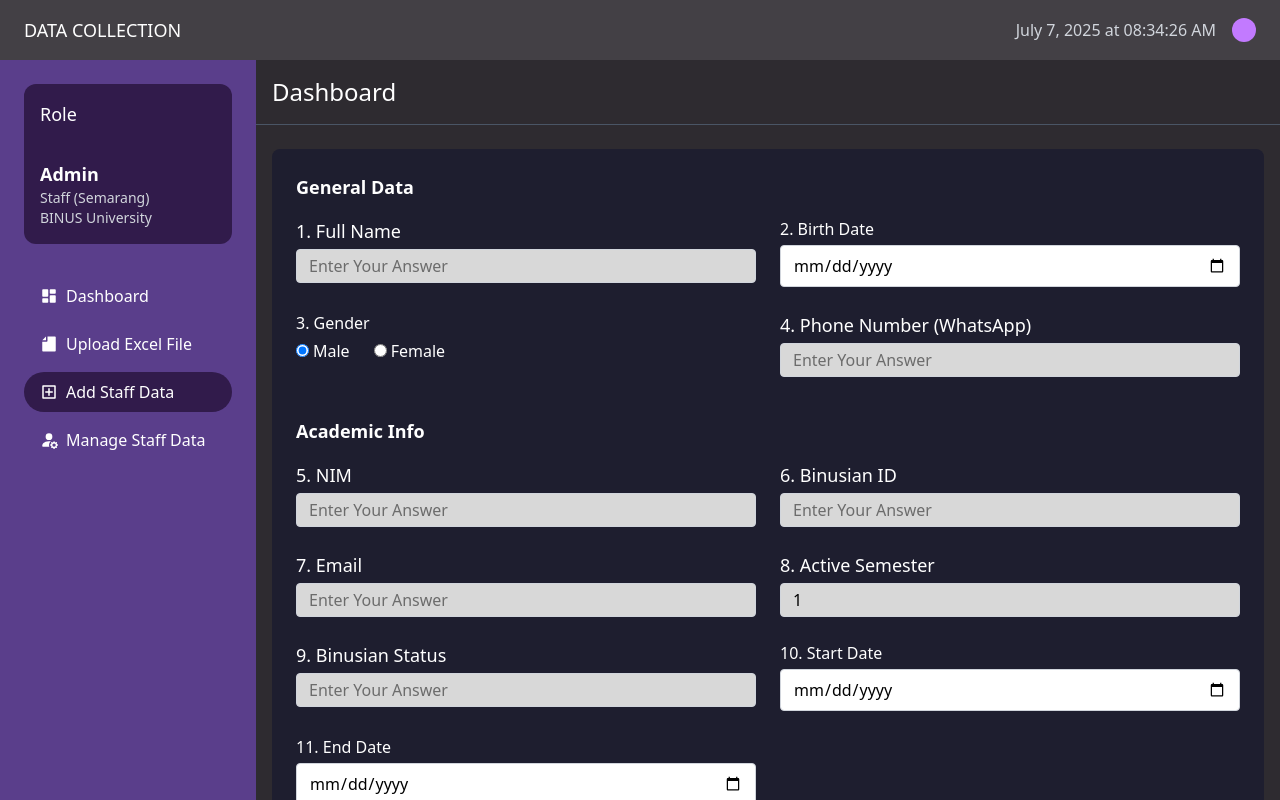
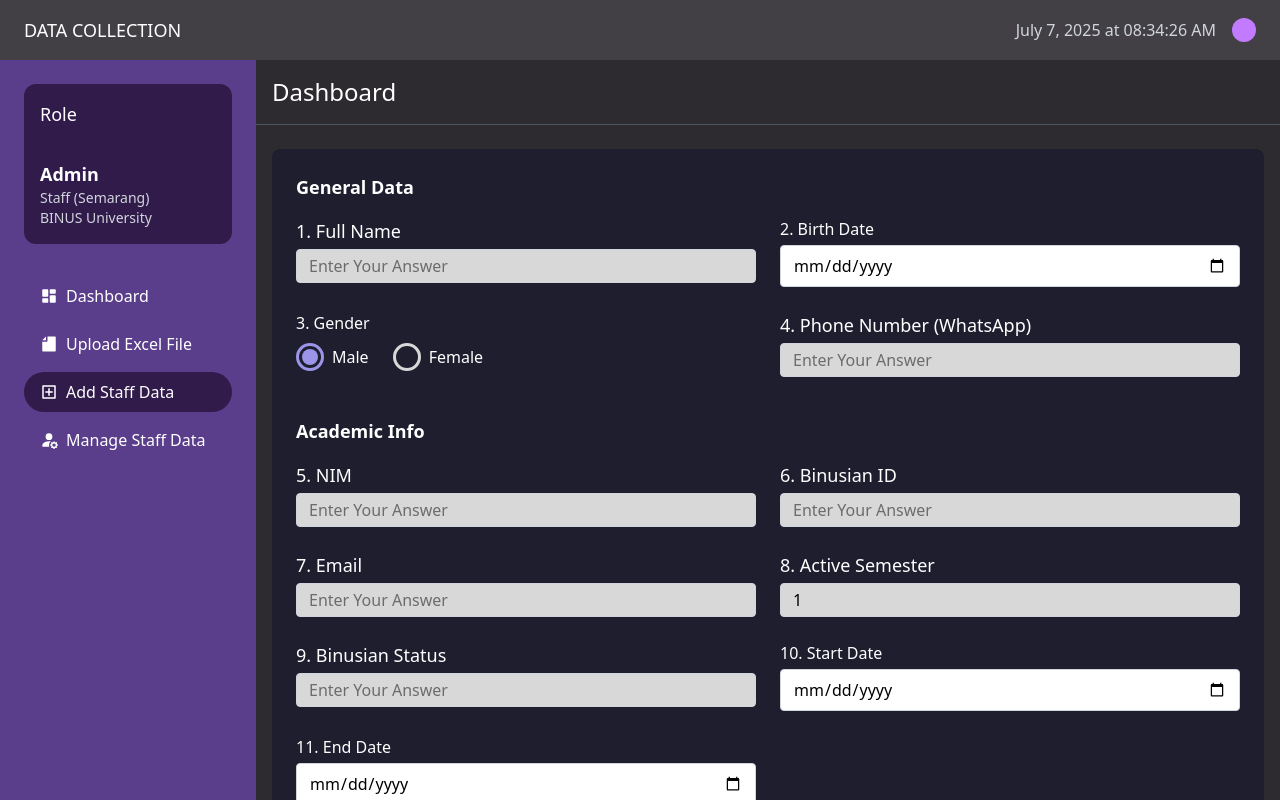
Before and after one commit to vDescent/frontend-pendataan-react, a React (Vite) app: page /dashboard/add-data in a window 1280 px wide. Built offline with nearby package versions, Linux system fonts and the light colour scheme; sample sign-in values are in the browser's storage.

Commit message:
fix: fixing radio group

```diff
--- a/src/components/common/RadioGroup.jsx
+++ b/src/components/common/RadioGroup.jsx
@@ -1,19 +1,26 @@
 export default function RadioGroup({ label, name, options, selected, onChange }) {
   return (
     <div className="flex flex-col">
-      <label className="font-medium mb-1">{label}</label>
+      <label className="font-medium mb-2">{label}</label>
       <div className="flex items-center gap-6">
         {options.map((opt) => (
-          <label key={opt}>
+          <label key={opt} className="flex items-center gap-2 cursor-pointer">
             <input
               type="radio"
               name={name}
               value={opt}
               checked={selected === opt}
               onChange={onChange}
-              className="mr-1"
+              className="hidden"
             />
-            {opt}
+            <div
+              className={`w-7 h-7 rounded-full border-3 flex items-center justify-center
+                ${selected === opt ? 'border-[#9C94E8]' : 'border-[#d8d8d8]'}
+              `}
+            >
+              {selected === opt && <div className="w-4 h-4 bg-[#9C94E8] rounded-full" />}
+            </div>
+            <span className="text-white-800">{opt}</span>
           </label>
         ))}
       </div>
```
